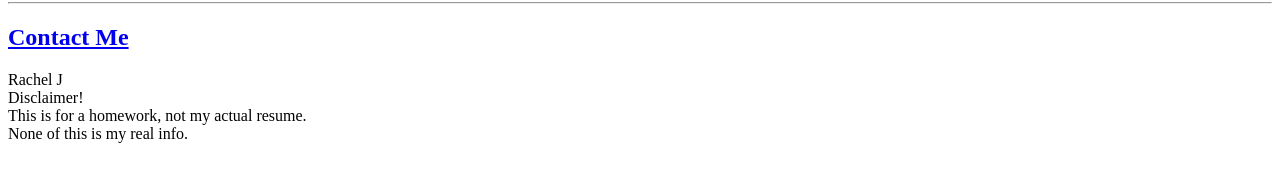
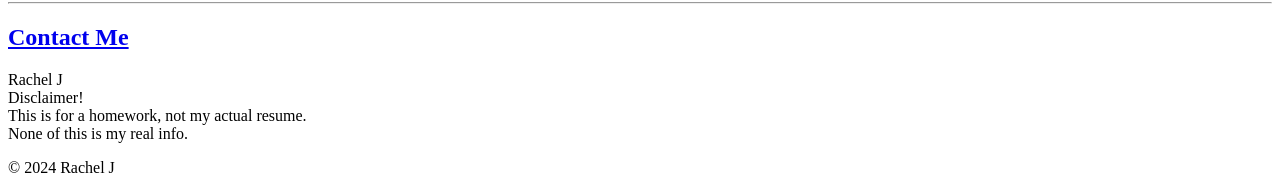
Before and after one commit to Rachel20240505/Resume-homework-, a plain HTML site: page index.html in a window 1280 px wide. Shown: the part 724-914 px from the top of the page. Before the commit the page ends 883 px from the top, so only its background shows below. Drawn offline with Linux system fonts and the light colour scheme.

Commit message:
Add files via upload

```diff
--- a/index.html
+++ b/index.html
@@ -40,8 +40,9 @@
         <p>Rachel J<br />
             Disclaimer!<br>
             This is for a homework, not my actual resume.<br>
-             None of this is my real info.
+             None of this is my real info.<br>
         </p>
+        <p>© 2024 Rachel J</p>
     </footer>
 </body>
 </html>
```
